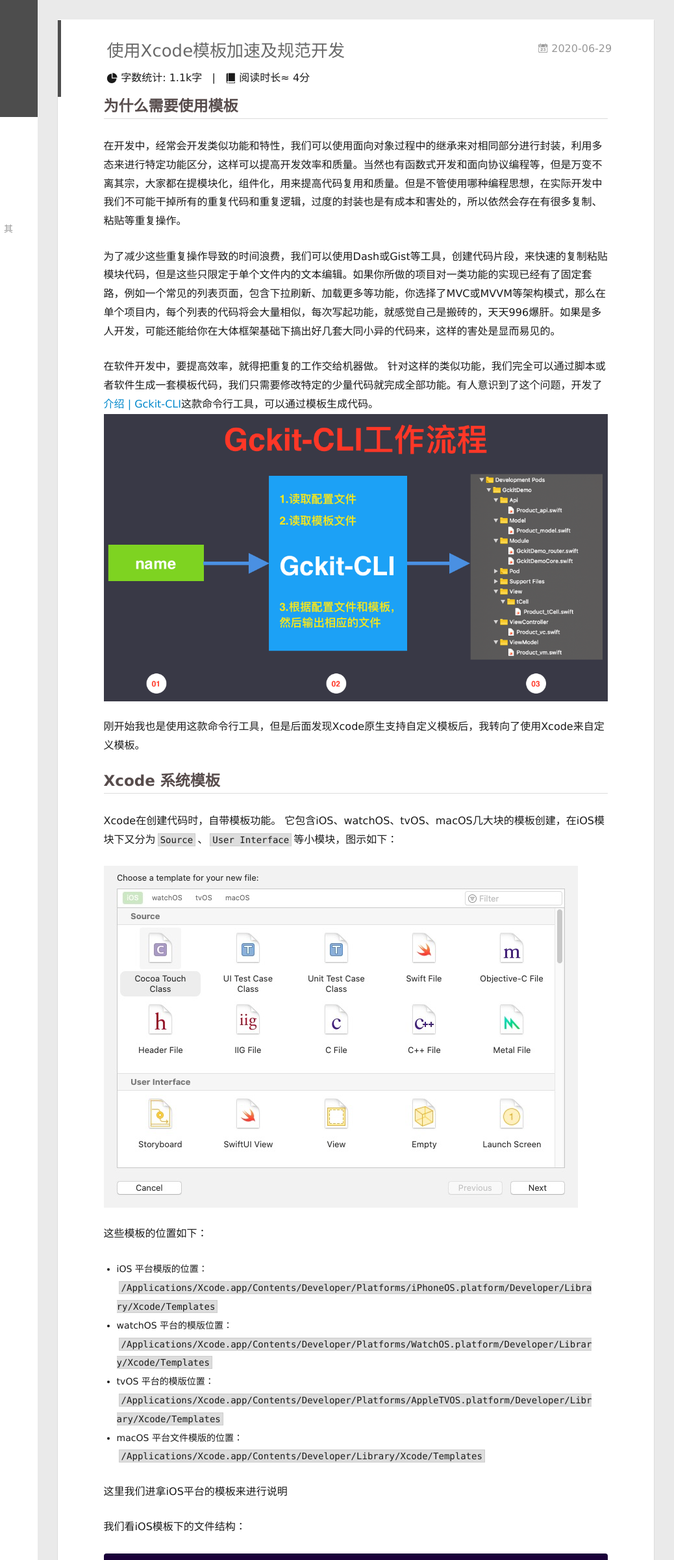
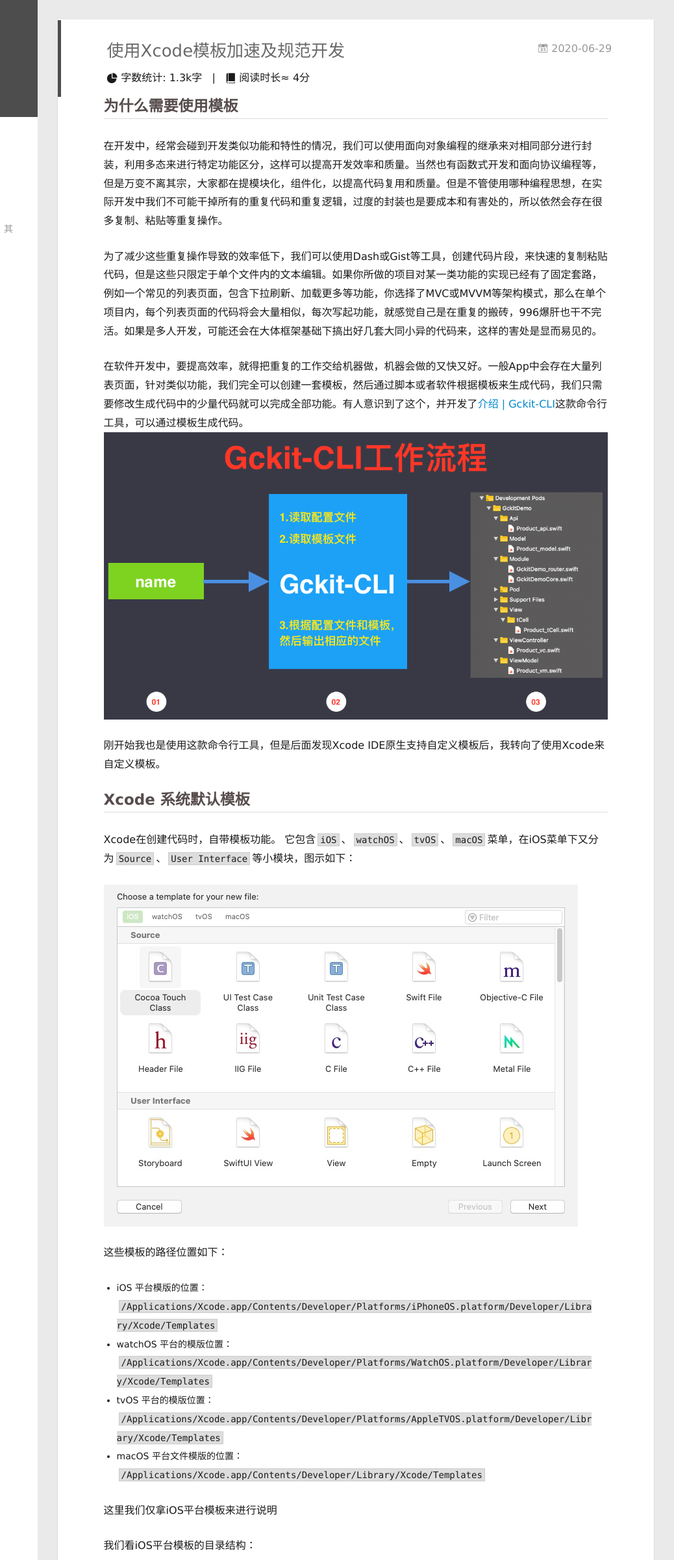
Before and after one commit to StudyData/StudyData.github.io, a plain HTML site: page 2020/06/29/使用Xcode模板加速及规范开发/index.html in a window 1280 px wide and 2400 px high. Shown: the full height of the page at 65% size, 242-1280 px from the left. Drawn offline with Linux system fonts and the light colour scheme.

Commit message:
Site updated: 2020-06-29 16:24:09

```diff
--- a/2020/06/29/使用Xcode模板加速及规范开发/index.html
+++ b/2020/06/29/使用Xcode模板加速及规范开发/index.html
@@ -10,19 +10,19 @@
   <meta name="generator" content="hexo-theme-yilia-plus">
   <meta name="viewport" content="width=device-width, initial-scale=1, maximum-scale=1">
 
-  <meta name="description" content="为什么需要使用模板在开发中，经常会开发类似功能和特性，我们可以使用面向对象过程中的继承来对相同部分进行封装，利用多态来进行特定功能区分，这样可以提高开发效率和质量。当然也有函数式开发和面向协议编程等，但是万变不离其宗，大家都在提模块化，组件化，用来提高代码复用和质量。但是不管使用哪种编程思想，在实际开发中我们不可能干掉所有的重复代码和重复逻辑，过度的封装也是有成本和害处的，所以依然会存在有很多复制">
+  <meta name="description" content="为什么需要使用模板在开发中，经常会碰到开发类似功能和特性的情况，我们可以使用面向对象编程的继承来对相同部分进行封装，利用多态来进行特定功能区分，这样可以提高开发效率和质量。当然也有函数式开发和面向协议编程等，但是万变不离其宗，大家都在提模块化，组件化，以提高代码复用和质量。但是不管使用哪种编程思想，在实际开发中我们不可能干掉所有的重复代码和重复逻辑，过度的封装也是要成本和有害处的，所以依然会存在很">
 <meta property="og:type" content="article">
 <meta property="og:title" content="使用Xcode模板加速及规范开发">
 <meta property="og:url" content="http://blog.devlxx.com/2020/06/29/%E4%BD%BF%E7%94%A8Xcode%E6%A8%A1%E6%9D%BF%E5%8A%A0%E9%80%9F%E5%8F%8A%E8%A7%84%E8%8C%83%E5%BC%80%E5%8F%91/index.html">
 <meta property="og:site_name" content="星的天空的博客">
-<meta property="og:description" content="为什么需要使用模板在开发中，经常会开发类似功能和特性，我们可以使用面向对象过程中的继承来对相同部分进行封装，利用多态来进行特定功能区分，这样可以提高开发效率和质量。当然也有函数式开发和面向协议编程等，但是万变不离其宗，大家都在提模块化，组件化，用来提高代码复用和质量。但是不管使用哪种编程思想，在实际开发中我们不可能干掉所有的重复代码和重复逻辑，过度的封装也是有成本和害处的，所以依然会存在有很多复制">
+<meta property="og:description" content="为什么需要使用模板在开发中，经常会碰到开发类似功能和特性的情况，我们可以使用面向对象编程的继承来对相同部分进行封装，利用多态来进行特定功能区分，这样可以提高开发效率和质量。当然也有函数式开发和面向协议编程等，但是万变不离其宗，大家都在提模块化，组件化，以提高代码复用和质量。但是不管使用哪种编程思想，在实际开发中我们不可能干掉所有的重复代码和重复逻辑，过度的封装也是要成本和有害处的，所以依然会存在很">
 <meta property="og:image" content="http://blog.devlxx.com/2020/06/29/%E4%BD%BF%E7%94%A8Xcode%E6%A8%A1%E6%9D%BF%E5%8A%A0%E9%80%9F%E5%8F%8A%E8%A7%84%E8%8C%83%E5%BC%80%E5%8F%91/gckit.png">
 <meta property="og:image" content="http://blog.devlxx.com/2020/06/29/%E4%BD%BF%E7%94%A8Xcode%E6%A8%A1%E6%9D%BF%E5%8A%A0%E9%80%9F%E5%8F%8A%E8%A7%84%E8%8C%83%E5%BC%80%E5%8F%91/creat_file.png">
 <meta property="og:image" content="http://blog.devlxx.com/2020/06/29/%E4%BD%BF%E7%94%A8Xcode%E6%A8%A1%E6%9D%BF%E5%8A%A0%E9%80%9F%E5%8F%8A%E8%A7%84%E8%8C%83%E5%BC%80%E5%8F%91/creat_file_next.png">
 <meta property="og:image" content="http://blog.devlxx.com/2020/06/29/%E4%BD%BF%E7%94%A8Xcode%E6%A8%A1%E6%9D%BF%E5%8A%A0%E9%80%9F%E5%8F%8A%E8%A7%84%E8%8C%83%E5%BC%80%E5%8F%91/creat_file_custom.png">
 <meta property="og:image" content="http://blog.devlxx.com/2020/06/29/%E4%BD%BF%E7%94%A8Xcode%E6%A8%A1%E6%9D%BF%E5%8A%A0%E9%80%9F%E5%8F%8A%E8%A7%84%E8%8C%83%E5%BC%80%E5%8F%91/xcode_template_demo.gif">
 <meta property="article:published_time" content="2020-06-29T07:26:16.000Z">
-<meta property="article:modified_time" content="2020-06-29T07:37:10.699Z">
+<meta property="article:modified_time" content="2020-06-29T08:22:39.101Z">
 <meta property="article:author" content="Stellar">
 <meta property="article:tag" content="技术笔记">
 <meta property="article:tag" content="iOS">
@@ -214,7 +214,7 @@
       <!-- 百度字体平台:http://fontstore.baidu.com/static/editor/index.html -->
       <i class="icon-statistics"></i>
       <span class="post-meta-item-text"> 字数统计:</span>
-      <span class="post-count">1.1k字</span>
+      <span class="post-count">1.3k字</span>
     </span>
   </span>
 
@@ -234,31 +234,33 @@
 
   <div class="article-entry" itemprop="articleBody">
 
-    <h2 id="为什么需要使用模板"><a href="#为什么需要使用模板" class="headerlink" title="为什么需要使用模板"></a>为什么需要使用模板</h2><p>在开发中，经常会开发类似功能和特性，我们可以使用面向对象过程中的继承来对相同部分进行封装，利用多态来进行特定功能区分，这样可以提高开发效率和质量。当然也有函数式开发和面向协议编程等，但是万变不离其宗，大家都在提模块化，组件化，用来提高代码复用和质量。但是不管使用哪种编程思想，在实际开发中我们不可能干掉所有的重复代码和重复逻辑，过度的封装也是有成本和害处的，所以依然会存在有很多复制、粘贴等重复操作。</p>
-<p>为了减少这些重复操作导致的时间浪费，我们可以使用Dash或Gist等工具，创建代码片段，来快速的复制粘贴模块代码，但是这些只限定于单个文件内的文本编辑。如果你所做的项目对一类功能的实现已经有了固定套路，例如一个常见的列表页面，包含下拉刷新、加载更多等功能，你选择了MVC或MVVM等架构模式，那么在单个项目内，每个列表的代码将会大量相似，每次写起功能，就感觉自己是搬砖的，天天996爆肝。如果是多人开发，可能还能给你在大体框架基础下搞出好几套大同小异的代码来，这样的害处是显而易见的。</p>
+    <h2 id="为什么需要使用模板"><a href="#为什么需要使用模板" class="headerlink" title="为什么需要使用模板"></a>为什么需要使用模板</h2><p>在开发中，经常会碰到开发类似功能和特性的情况，我们可以使用面向对象编程的继承来对相同部分进行封装，利用多态来进行特定功能区分，这样可以提高开发效率和质量。当然也有函数式开发和面向协议编程等，但是万变不离其宗，大家都在提模块化，组件化，以提高代码复用和质量。但是不管使用哪种编程思想，在实际开发中我们不可能干掉所有的重复代码和重复逻辑，过度的封装也是要成本和有害处的，所以依然会存在很多复制、粘贴等重复操作。</p>
+<p>为了减少这些重复操作导致的效率低下，我们可以使用Dash或Gist等工具，创建代码片段，来快速的复制粘贴代码，但是这些只限定于单个文件内的文本编辑。如果你所做的项目对某一类功能的实现已经有了固定套路，例如一个常见的列表页面，包含下拉刷新、加载更多等功能，你选择了MVC或MVVM等架构模式，那么在单个项目内，每个列表页面的代码将会大量相似，每次写起功能，就感觉自己是在重复的搬砖，996爆肝也干不完活。如果是多人开发，可能还会在大体框架基础下搞出好几套大同小异的代码来，这样的害处是显而易见的。</p>
 <a id="more"></a>
 
-<p>在软件开发中，要提高效率，就得把重复的工作交给机器做。 针对这样的类似功能，我们完全可以通过脚本或者软件生成一套模板代码，我们只需要修改特定的少量代码就完成全部功能。有人意识到了这个问题，开发了<a href="https://seongbrave.github.io/gckit/guide/" target="_blank" rel="noopener">介绍 | Gckit-CLI</a>这款命令行工具，可以通过模板生成代码。<br><img src="gckit.png" alt=""></p>
-<p>刚开始我也是使用这款命令行工具，但是后面发现Xcode原生支持自定义模板后，我转向了使用Xcode来自定义模板。</p>
-<h2 id="Xcode-系统模板"><a href="#Xcode-系统模板" class="headerlink" title="Xcode 系统模板"></a>Xcode 系统模板</h2><p>Xcode在创建代码时，自带模板功能。 它包含iOS、watchOS、tvOS、macOS几大块的模板创建，在iOS模块下又分为<code>Source</code>、<code>User Interface</code>等小模块，图示如下：</p>
+<p>在软件开发中，要提高效率，就得把重复的工作交给机器做，机器会做的又快又好。一般App中会存在大量列表页面，针对类似功能，我们完全可以创建一套模板，然后通过脚本或者软件根据模板来生成代码，我们只需要修改生成代码中的少量代码就可以完成全部功能。有人意识到了这个，并开发了<a href="https://seongbrave.github.io/gckit/guide/" target="_blank" rel="noopener">介绍 | Gckit-CLI</a>这款命令行工具，可以通过模板生成代码。<br><img src="gckit.png" alt=""></p>
+<p>刚开始我也是使用这款命令行工具，但是后面发现Xcode IDE原生支持自定义模板后，我转向了使用Xcode来自定义模板。</p>
+<h2 id="Xcode-系统默认模板"><a href="#Xcode-系统默认模板" class="headerlink" title="Xcode 系统默认模板"></a>Xcode 系统默认模板</h2><p>Xcode在创建代码时，自带模板功能。 它包含<code>iOS</code>、<code>watchOS</code>、<code>tvOS</code>、<code>macOS</code>菜单，在iOS菜单下又分为<code>Source</code>、<code>User Interface</code>等小模块，图示如下：</p>
 <p><img src="creat_file.png" alt=""></p>
-<p>这些模板的位置如下：</p>
+<p>这些模板的路径位置如下：</p>
 <ul>
 <li>iOS 平台模版的位置：<br><code>/Applications/Xcode.app/Contents/Developer/Platforms/iPhoneOS.platform/Developer/Library/Xcode/Templates</code></li>
 <li>watchOS 平台的模版位置：<br><code>/Applications/Xcode.app/Contents/Developer/Platforms/WatchOS.platform/Developer/Library/Xcode/Templates</code></li>
 <li>tvOS 平台的模版位置：<br><code>/Applications/Xcode.app/Contents/Developer/Platforms/AppleTVOS.platform/Developer/Library/Xcode/Templates</code></li>
 <li>macOS 平台文件模版的位置：<br><code>/Applications/Xcode.app/Contents/Developer/Library/Xcode/Templates</code></li>
 </ul>
-<p>这里我们进拿iOS平台的模板来进行说明</p>
-<p>我们看iOS模板下的文件结构：</p>
+<p>这里我们仅拿iOS平台模板来进行说明</p>
+<p>我们看iOS平台模板的目录结构：</p>
 <figure class="highlight plain"><table><tr><td class="gutter"><pre><span class="line">1</span><br><span class="line">2</span><br><span class="line">3</span><br><span class="line">4</span><br><span class="line">5</span><br><span class="line">6</span><br><span class="line">7</span><br><span class="line">8</span><br></pre></td><td class="code"><pre><span class="line">├── File\ Templates</span><br><span class="line">│   ├── Apple\ Watch</span><br><span class="line">│   ├── Playground</span><br><span class="line">│   ├── Resource</span><br><span class="line">│   ├── Source</span><br><span class="line">│   └── User\ Interface</span><br><span class="line">└── Project\ Templates</span><br><span class="line">    └── iOS</span><br></pre></td></tr></table></figure>
-<p><code>Project\ Templates</code>是创建项目的模板，这里不做说明。<code>File\ Templates</code>目录下的内容就是上面图示中iOS模块下的内容，例如我们创建一个<code>Source</code>  -&gt; <code>Cocoa Touch Class</code>的模板文件，会进入下一个页面：<br><img src="creat_file_next.png" alt=""></p>
+<p><code>Project\ Templates</code>是创建项目的模板，这里不做说明。<code>File\ Templates</code>目录下的内容就是上面图示中iOS模块下的内容，例如我们创建一个<code>Source</code> -&gt; <code>Cocoa Touch Class</code>的模板文件，会进入下一个页面：<br><img src="creat_file_next.png" alt=""></p>
 <p>这个页面对应<code>Cocoa Touch Class.xctemplate</code>目录下的<code>TemplateInfo.plist</code>文件：</p>
 <figure class="highlight plain"><table><tr><td class="gutter"><pre><span class="line">1</span><br><span class="line">2</span><br><span class="line">3</span><br><span class="line">4</span><br><span class="line">5</span><br><span class="line">6</span><br><span class="line">7</span><br><span class="line">8</span><br><span class="line">9</span><br><span class="line">10</span><br><span class="line">11</span><br><span class="line">12</span><br><span class="line">13</span><br></pre></td><td class="code"><pre><span class="line">├── File\ Templates</span><br><span class="line">│   ├── Source</span><br><span class="line">│   │   ├── Cocoa\ Touch\ Class.xctemplate</span><br><span class="line">│   │   │   ├── NSObjectObjective-C</span><br><span class="line">│   │   │   ├── NSObjectSwift</span><br><span class="line">│   │   │   ├── TemplateIcon.png</span><br><span class="line">│   │   │   ├── TemplateIcon@2x.png</span><br><span class="line">│   │   │   ├── TemplateInfo.plist</span><br><span class="line">│   │   │   ├── UICollectionReusableViewObjective-C</span><br><span class="line">│   │   │   ├── ...</span><br><span class="line">├── ...</span><br><span class="line">│   ├── ...</span><br><span class="line">...</span><br></pre></td></tr></table></figure>
-<p>上面的这个页面是根据这个<code>TemplateInfo.plist</code>配置来生成的，模板的匹配也是根据此此配置文件来加载的。 这个文件内容较多，这里就不做说明。我们可以根据里面的内容和展示的页面来依葫芦画瓢学习模板是如何创建的。</p>
-<h2 id="自定义Xcode模板"><a href="#自定义Xcode模板" class="headerlink" title="自定义Xcode模板"></a>自定义Xcode模板</h2><p>上一节我们知道了系统模板的实现原理，那么我们就可以依葫芦画瓢的来实现一个自定义模板。<br>Xcode加载的自定义模板位置是：<code>~/Library/Developer/Xcode/Templates</code>(如果不存在<code>Templates</code>目录，就手动创建一个。)<br>在此路径下，我们创建一个Custom目录，将系统模板中的<code>Cocoa\ Touch\ Class.xctemplate</code>目录复制到Custom目录下，这样我们在工程中新建文件就可以看到我们自定义的Custom目录及它下面的<code>Cocoa\ Touch\ Class</code>模板了：<br><img src="creat_file_custom.png" alt=""></p>
-<p>根据个人常用编程套路，我创建了一套模板，大家可以下载进行参考。下载地址： <a href="https://github.com/xx-li/CustomTemplates" target="_blank" rel="noopener">GitHub - xx-li/CustomTemplates: Xcode rapid development templates</a>，</p>
+<p>上面的这个页面是根据这个<code>TemplateInfo.plist</code>配置来生成的，模板的匹配也是根据此配置文件来加载的。 这个文件内容较多，这里就不做说明。我们可以根据里面的内容和展示的页面来依葫芦画瓢学习模板是如何创建的。</p>
+<h2 id="自定义Xcode模板"><a href="#自定义Xcode模板" class="headerlink" title="自定义Xcode模板"></a>自定义Xcode模板</h2><p>我们知道了系统模板的实现原理，那么我们就可以依葫芦画瓢的来实现一个自定义模板。<br>Xcode加载自定义模板的路径是：<code>~/Library/Developer/Xcode/Templates</code>(如果不存在<code>Templates</code>目录，就手动创建一个。)<br>在此路径下，我们创建一个<code>Custom</code>目录，将系统模板中的<code>Cocoa\ Touch\ Class.xctemplate</code>目录复制到<code>Custom</code>目录下，这样在工程中新建文件就可以看到自定义的Custom目录及它下面的<code>Cocoa\ Touch\ Class</code>模板了：<br><img src="creat_file_custom.png" alt=""></p>
+<p>到了这一步，你就会清楚自定义模板的套路了，剩下的就是依葫芦画瓢来实现自己的模板了。</p>
+<p>我根据个人常用编程套路，创建了一套模板，大家可以下载进行参考。下载地址： <a href="https://github.com/xx-li/CustomTemplates" target="_blank" rel="noopener">GitHub - xx-li/CustomTemplates: Xcode rapid development templates</a>，</p>
 <p>使用图示：<br><img src="xcode_template_demo.gif" alt=""></p>
+<h2 id="后文"><a href="#后文" class="headerlink" title="后文"></a>后文</h2><p>由于模板的匹配是目录匹配方式，所以每一个选项都会对应一个新的目录，例如一个2*2的选项，就会需要四个模板目录来进行匹配。当我们模板进行功能细分时，就需要创建大量的模板，修改一个基础逻辑就要对所有的模板文件进行修改。为了解决这种问题，可以使用脚本来创建模板，具体实现可以参考<a href="https://github.com/infinum/iOS-VIPER-Xcode-Templates" target="_blank" rel="noopener">iOS-VIPER-Xcode-Templates</a>，它使用了<code>ruby</code>来进行模板的生成。</p>
 
 
 
```
Also changed, not shown: content.json (+1 -1 lines), index.html (+2 -2 lines).
